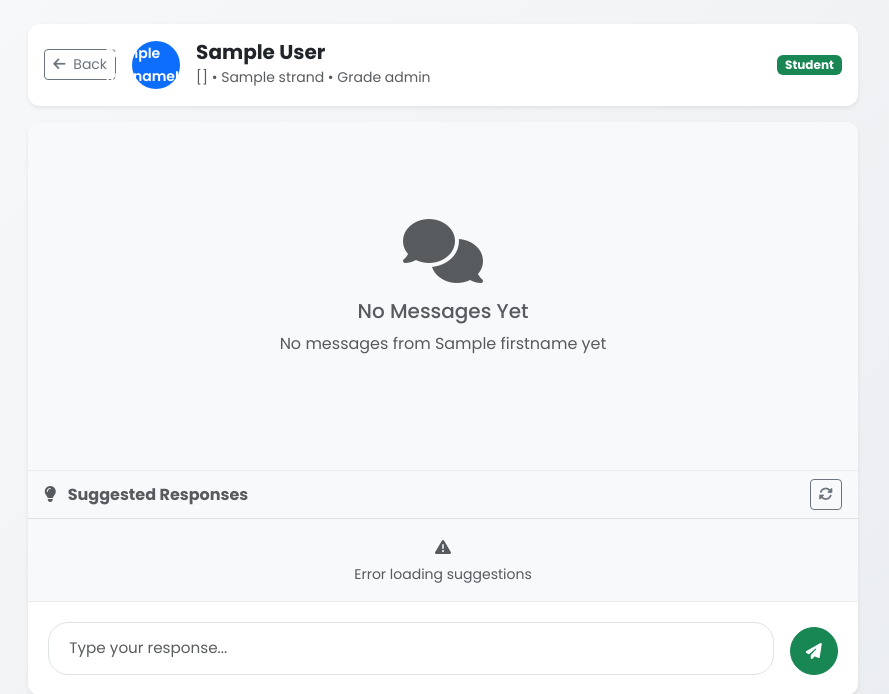
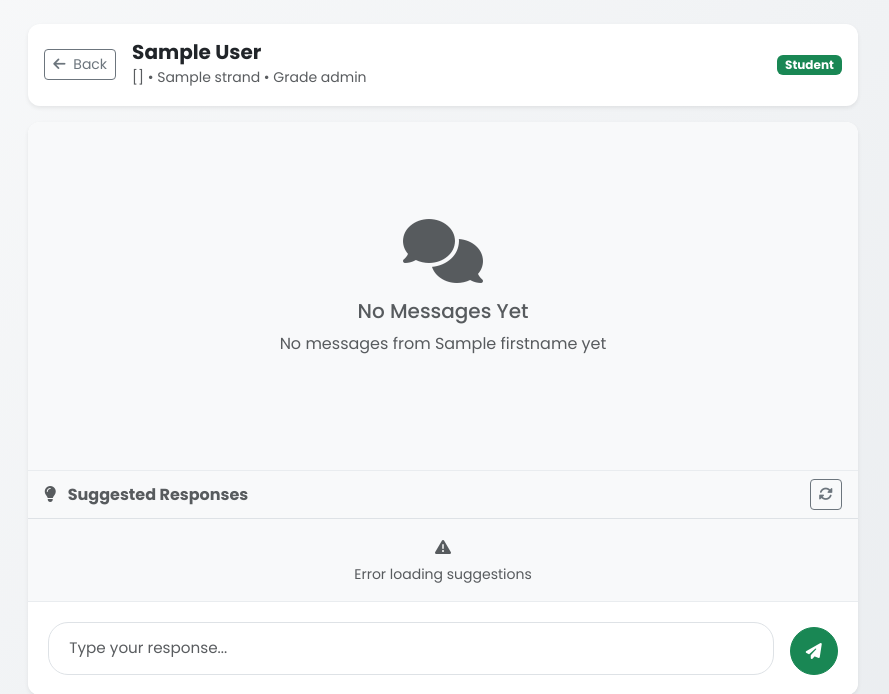
Before and after one commit to shinnnr/EmotionTrack, a Python web app: template templates/admin_chat.html in a window 1280 px wide. Shown: the top 694 px of the page, without its empty margins (197-1086 px from the left). Run offline with Jinja, Linux system fonts and the light colour scheme; the template is opened without the code that fills it: most values are stand-ins (such as "Sample title", 1, 10 or a date in 2020).

Commit message:
avatar remove

```diff
--- a/templates/admin_chat.html
+++ b/templates/admin_chat.html
@@ -14,11 +14,6 @@
                             <i class="fas fa-arrow-left me-1"></i>
                             Back
                         </a>
-                        <div class="avatar-md me-3">
-                            <div class="avatar-title rounded-circle bg-primary text-white">
-                                {{ student.firstname[0] }}{{ student.lastname[0] }}
-                            </div>
-                        </div>
                         <div>
                             <h5 class="mb-0 fw-bold">{{ student.full_name }}</h5>
                             <small class="text-muted">{{ student.email }} • {{ student.strand }} • Grade {{ student.grade_level }}</small>
```
